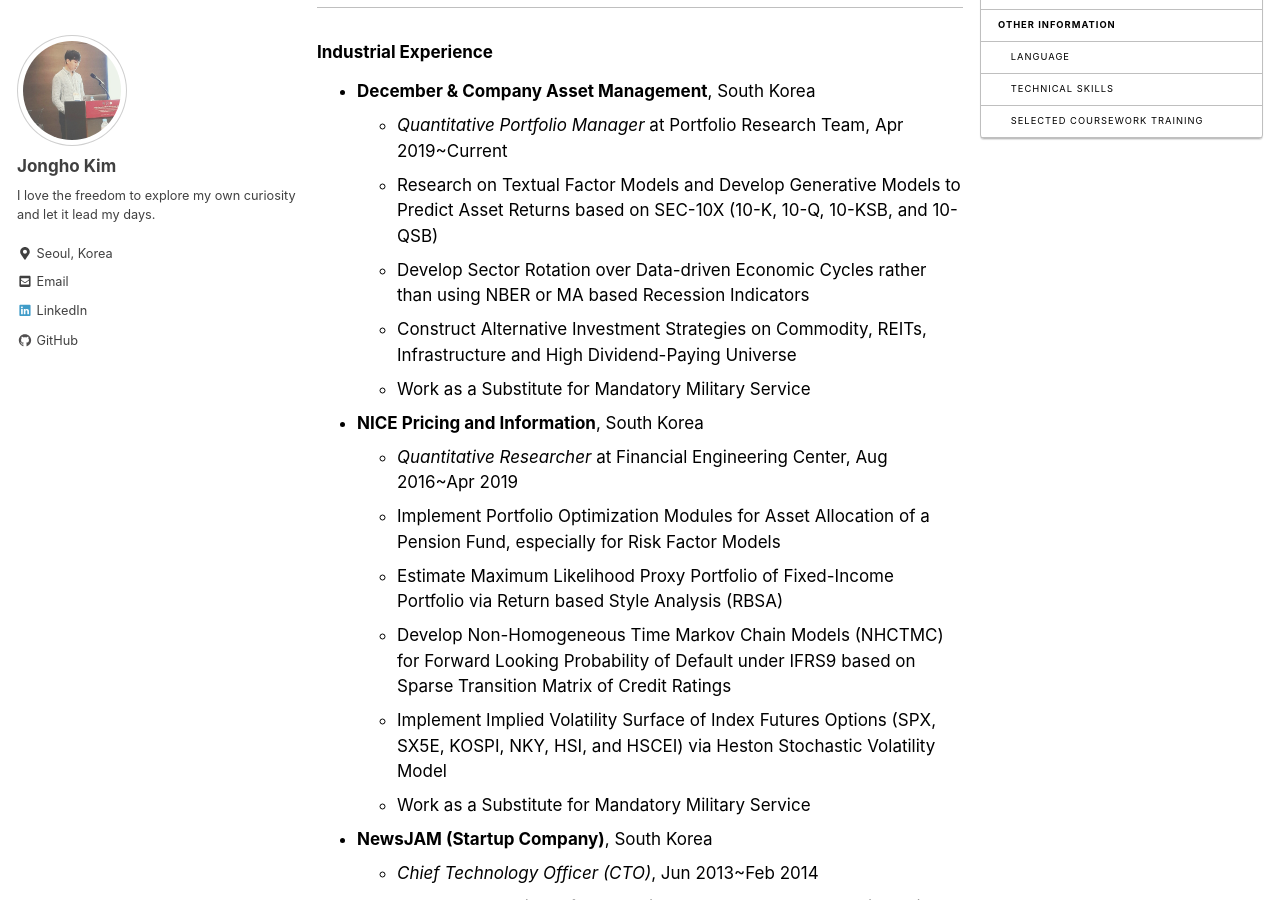
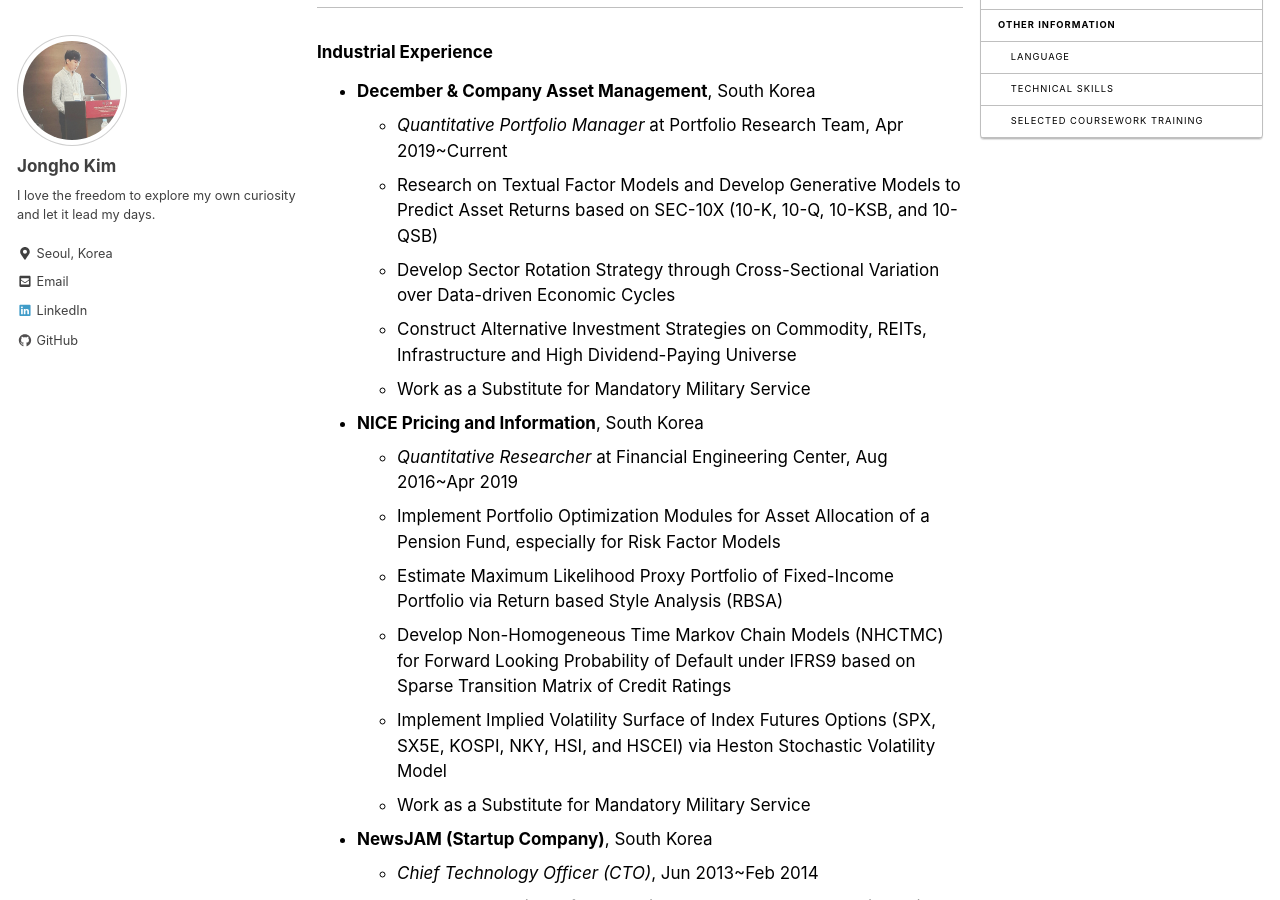
Before and after one commit to jonghkim/jonghkim.github.io, a Jekyll site: the page built from _pages/about.md, in a window 1280 px wide and 900 px high, scrolled down 541 px. Built offline with Jekyll 4.4.1, drawn with Linux system fonts in a browser that asks for light colours; nearby versions of some CDN libraries.

Commit message:
about updated

```diff
--- a/_pages/about.md
+++ b/_pages/about.md
@@ -19,7 +19,7 @@ last_modified_at: 2019-03-19
 - **December & Company Asset Management**, South Korea
     - *Quantitative Portfolio Manager* at Portfolio Research Team, Apr 2019~Current
     - Research on Textual Factor Models and Develop Generative Models to Predict Asset Returns based on SEC-10X (10-K, 10-Q, 10-KSB, and 10-QSB)
-    - Develop Sector Rotation over Data-driven Economic Cycles rather than using NBER or MA based Recession Indicators
+    - Develop Sector Rotation Strategy through Cross-Sectional Variation over Data-driven Economic Cycles
     - Construct Alternative Investment Strategies on Commodity, REITs, Infrastructure and High Dividend-Paying Universe
     - Work as a Substitute for Mandatory Military Service
 
```
